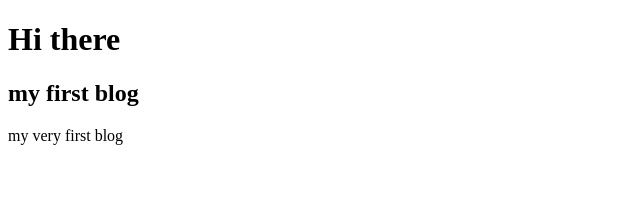
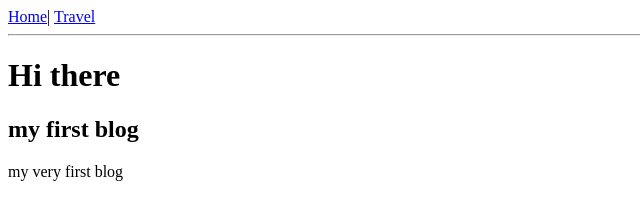
Before and after one commit to IbrahimAdzim/IbrahimAdzim, a plain HTML site: page index.html in a window 1280 px wide. Shown: the whole page, without its empty margins (0-640 px from the left). Drawn offline with Linux system fonts and the light colour scheme.

Commit message:
Add navigation links to index.html

```diff
--- a/index.html
+++ b/index.html
@@ -6,6 +6,11 @@
   <title>Ibrahim Adzim</title>
 </head>
 <body>
+  <nav>
+    <a href="index.html">Home</a>|
+    <a href="travel.html">Travel</a>
+  </nav>
+  <hr>
   <header>
     <h1> Hi there </h1>
   </header>
```
